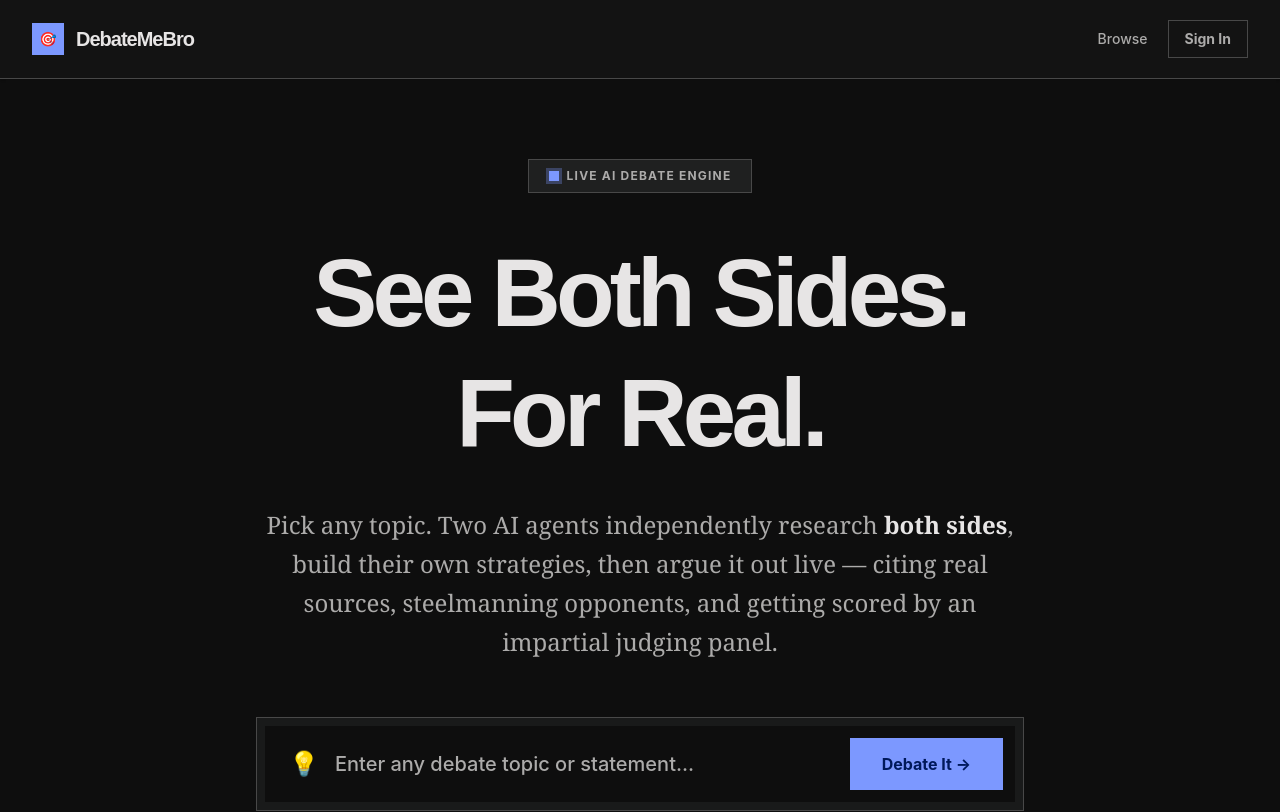
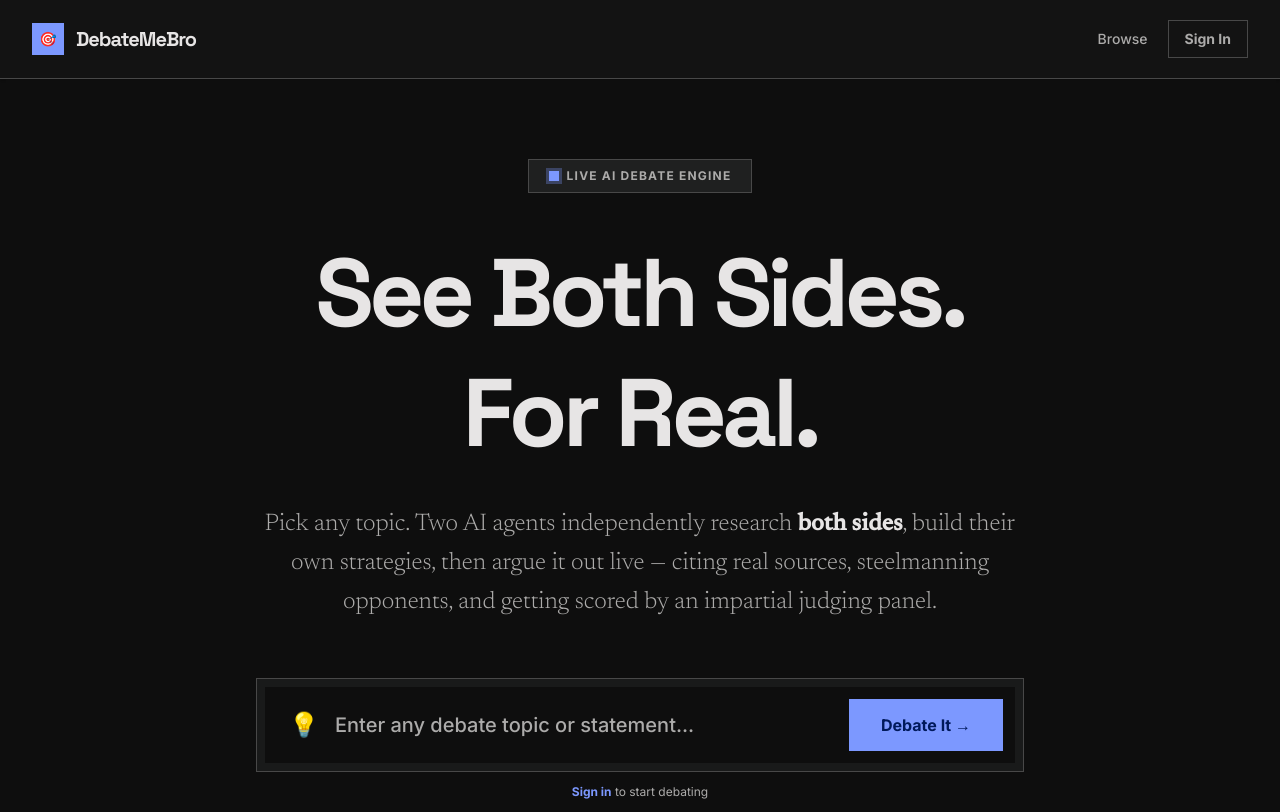
Before and after one commit to JasonIngersoll9000/Debate-me-bro, a Next.js app in the folder frontend/: page / in a window 1280 px wide. Shown: the top 812 px of the page. Built offline with nearby package versions, Linux system fonts and the light colour scheme; no server answers.

Commit message:
fix(frontend): move Google Fonts @import before tailwindcss to fix CSS order warning

```diff
--- a/frontend/src/app/globals.css
+++ b/frontend/src/app/globals.css
@@ -1,5 +1,5 @@
+@import url('https://fonts.googleapis.com/css2?family=Space+Grotesk:wght@300;400;500;600;700&family=Newsreader:ital,opsz,wght@0,6..72,300;0,6..72,400;0,6..72,500;1,6..72,300;1,6..72,400&family=Inter:wght@300;400;500;600;700&display=swap');
 @import "tailwindcss";
-@import url('https://fonts.googleapis.com/css2?family=Space+Grotesk:wght@300;400;500;600;700&family=Newsreader:ital,opsz,wght@0,6..72,300;0,6..72,400;0,6..72,500;1,6..72,300;1,6..72,400&family=Inter:wght@300;400;500;600;700&display=swap');
 @plugin "@tailwindcss/typography";
 
 /* ── Design Tokens ── */
```
